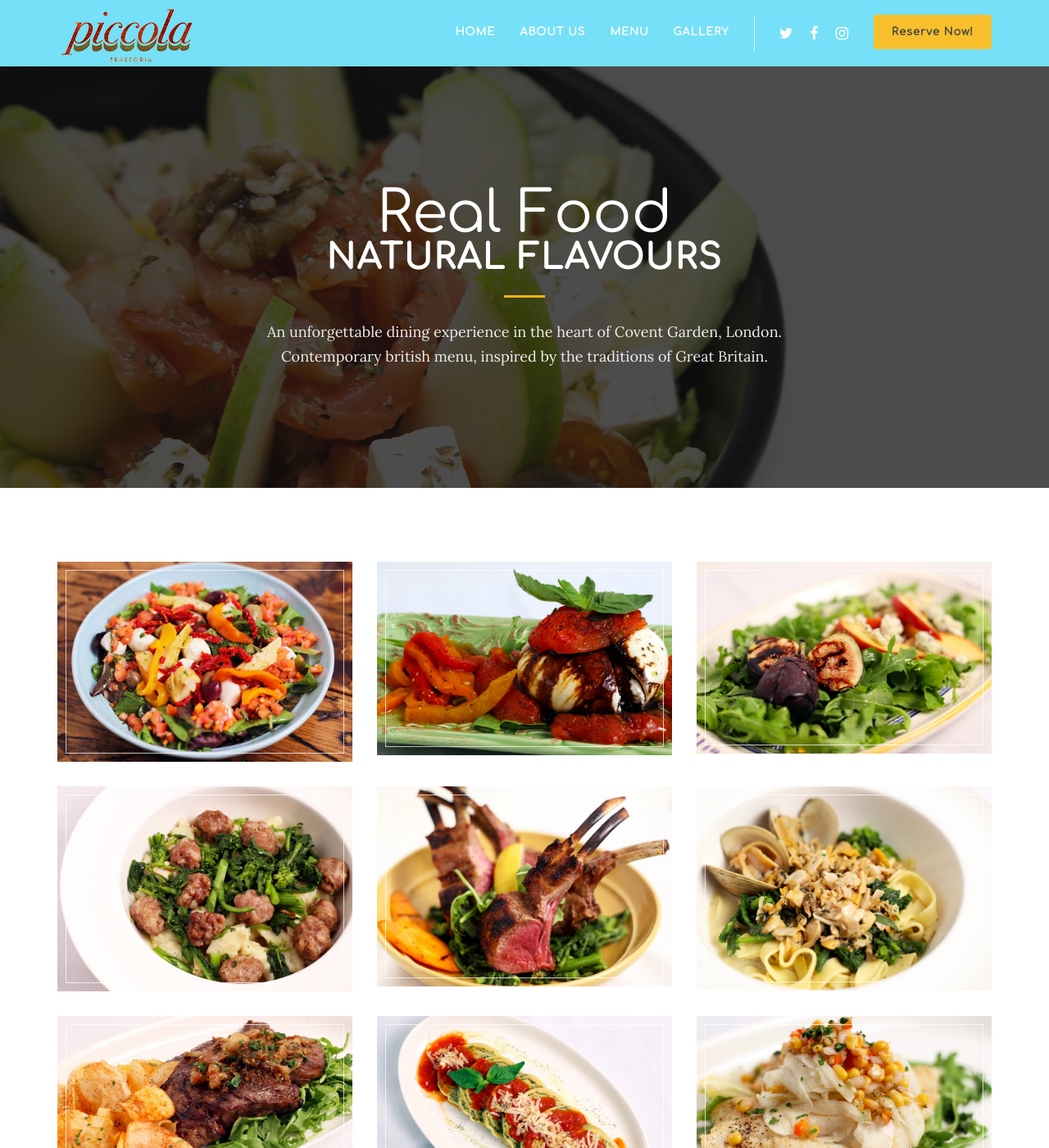
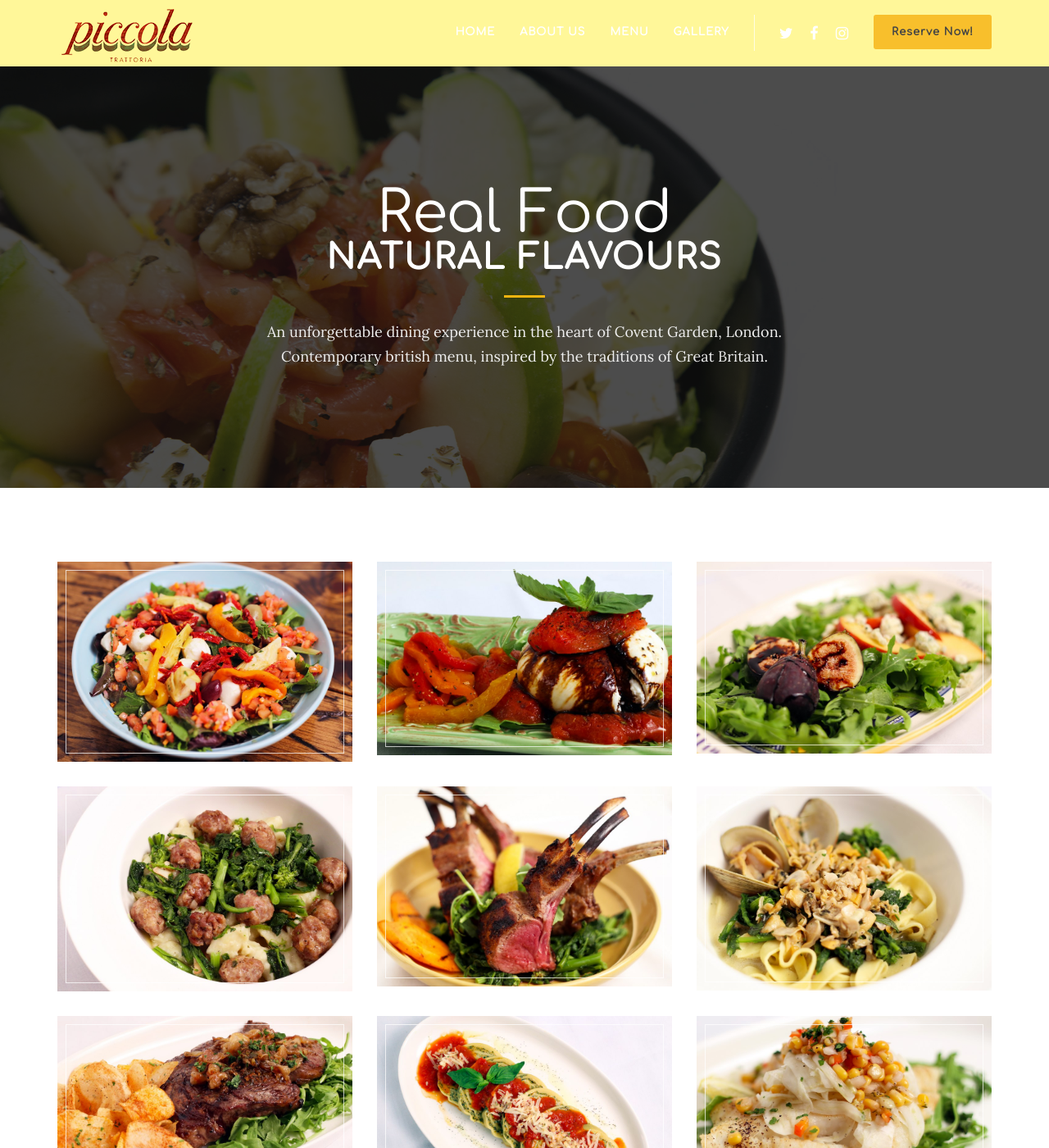
Before and after one commit to PiccolaTrattoria/piccola, a Jekyll site: the page built from gallery.html, in a window 1280 px wide and 1400 px high. Shown: the whole window at 82% size. Built offline with Jekyll 4.4.1, drawn with Linux system fonts in a browser that asks for light colours; nearby versions of some CDN libraries; some web fonts are replaced; library files that are not in the unit come from our copies.

```diff
--- a/_includes/css/fableStyles.css
+++ b/_includes/css/fableStyles.css
@@ -966,7 +966,7 @@
 /* ========================================================== */
 
 #navbar-collapse-02 li.selected a{
-    color: black!important;
+    color: #FFF799!important;
 }
 
 #navbar-collapse-02 .current a {
@@ -979,7 +979,7 @@
 
 .navbar-fixed-top {
 	/*backgroun    d-color: transparent!important;*/
-	background-color: #75e0f7;
+	background-color: #FFF799;
 	transition: background-color 1s ease 0s;
 }
 
```
